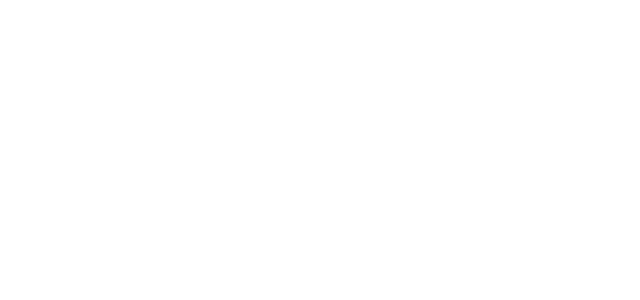
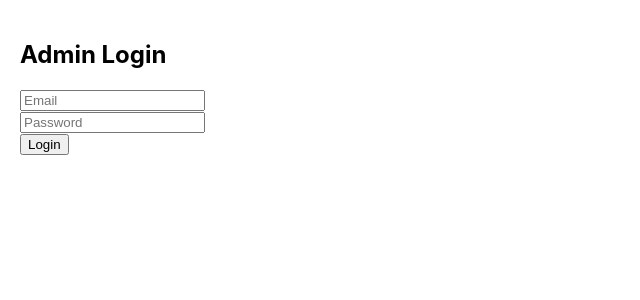
Before and after one commit to tumi10111/map2.0, a React (Create React App) app: page /admin in a window 1280 px wide. Before the commit this address had no page. Shown: the top 300 px of the page, without its empty margins (0-640 px from the left). Built offline with nearby package versions, Linux system fonts and the light colour scheme.

Commit message:
viewmap as homepage and add admin routing

```diff
--- a/package.json
+++ b/package.json
@@ -19,7 +19,7 @@
     "react": "^19.1.0",
     "react-dom": "^19.1.0",
     "react-leaflet": "^5.0.0",
-    "react-router-dom": "^7.6.2",
+    "react-router-dom": "^7.7.0",
     "react-scripts": "5.0.1",
     "web-vitals": "^2.1.4"
   },
--- /dev/null
+++ b/src/AdminLogin.js
@@ -0,0 +1,64 @@
+import React, { useState } from 'react';
+import { useNavigate } from 'react-router-dom';
+
+const AdminLogin = () => {
+  const navigate = useNavigate();
+  const [email, setEmail] = useState('');
+  const [password, setPassword] = useState('');
+  const [error, setError] = useState('');
+
+  const handleLogin = async (e) => {
+    e.preventDefault();
+
+    if (!email || !password) {
+      setError('Please enter email and password');
+      return;
+    }
+
+    try {
+      const res = await fetch('https://map2-0.onrender.com/api/admin/login', {
+        method: 'POST',
+        headers: { 'Content-Type': 'application/json' },
+        body: JSON.stringify({ email, password }),
+      });
+
+      const data = await res.json();
+
+      if (res.ok) {
+        navigate('/dashboard'); // Redirect to GraveMap
+      } else {
+        setError(data.error || 'Invalid credentials');
+      }
+    } catch (err) {
+      setError('Login failed');
+    }
+  };
+
+  return (
+    <div style={{ padding: 20 }}>
+      <h2>Admin Login</h2>
+      <form onSubmit={handleLogin}>
+        <div>
+          <input
+            type="email"
+            placeholder="Email"
+            value={email}
+            onChange={(e) => setEmail(e.target.value)}
+          /><br />
+        </div>
+        <div>
+          <input
+            type="password"
+            placeholder="Password"
+            value={password}
+            onChange={(e) => setPassword(e.target.value)}
+          /><br />
+        </div>
+        {error && <p style={{ color: 'red' }}>{error}</p>}
+        <button type="submit">Login</button>
+      </form>
+    </div>
+  );
+};
+
+export default AdminLogin;
--- a/src/App.js
+++ b/src/App.js
@@ -1,16 +1,16 @@
 import React from 'react';
-import { BrowserRouter as Router, Route, Routes } from 'react-router-dom';
-import GraveMap from './GraveMap';
+import { BrowserRouter as Router, Routes, Route } from 'react-router-dom';
 import ViewMap from './viewmap';
+import AdminLogin from './AdminLogin';
+import GraveMap from './GraveMap'; // Admin dashboard
 
 function App() {
   return (
     <Router>
-
       <Routes>
-        <Route path="/" element={<GraveMap />} />
-        <Route path="/viewmap" element={<ViewMap />} />
-        {/* Add more routes here if needed */}
+        <Route path="/" element={<ViewMap />} />
+        <Route path="/admin" element={<AdminLogin />} />
+        <Route path="/dashboard" element={<GraveMap />} />
       </Routes>
     </Router>
   );
--- a/src/viewmap.js
+++ b/src/viewmap.js
@@ -5,8 +5,9 @@ import {
 import axios from 'axios';
 import L from 'leaflet';
 import 'leaflet/dist/leaflet.css';
+import { useNavigate } from 'react-router-dom';
 
-const API_BASE_URL = 'https://map2-0.onrender.com'; // ✅ Local server or dev tunnel
+const API_BASE_URL = 'https://map2-0.onrender.com';
 
 // Icons
 const graveIcon = new L.Icon({
@@ -19,7 +20,7 @@ const availableGraveIcon = new L.Icon({
   iconSize: [26, 26],
 });
 
-// DMS to Decimal Conversion
+// Convert DMS to Decimal
 const dmsToDecimal = (dmsStr) => {
   if (!dmsStr) return null;
   if (typeof dmsStr === 'number') return dmsStr;
@@ -34,7 +35,7 @@ const dmsToDecimal = (dmsStr) => {
 
 const parseCoordinate = (coord) => dmsToDecimal(coord);
 
-// Center Map Component
+// Re-center map on search
 const MapCenter = ({ lat, lng, zoom }) => {
   const map = useMap();
   useEffect(() => {
@@ -43,11 +44,13 @@ const MapCenter = ({ lat, lng, zoom }) => {
   return null;
 };
 
-// Mouse Coordinates Tracker
+// Show live coordinates
 const MouseCoordinates = () => {
   const [position, setPosition] = useState(null);
   useMapEvents({ mousemove: (e) => setPosition(e.latlng) });
+
   if (!position) return null;
+
   return (
     <div style={{
       position: 'absolute', bottom: 10, left: 10,
@@ -59,7 +62,7 @@ const MouseCoordinates = () => {
   );
 };
 
-// Main ViewMap Component
+// Main component
 const ViewMap = () => {
   const [graves, setGraves] = useState([]);
   const [zoomLevel] = useState(15);
@@ -67,6 +70,7 @@ const ViewMap = () => {
   const [searchTerm, setSearchTerm] = useState('');
   const [searchCoords, setSearchCoords] = useState(null);
   const mapRef = useRef();
+  const navigate = useNavigate();
 
   useEffect(() => {
     loadGraves();
@@ -103,6 +107,18 @@ const ViewMap = () => {
 
   return (
     <div>
+      {/* Admin Button */}
+      <div style={{
+        position: 'absolute',
+        top: 10, right: 10,
+        zIndex: 1000
+      }}>
+        <button onClick={() => navigate('/admin')}>
+          Admin
+        </button>
+      </div>
+
+      {/* Controls */}
       <div style={{ padding: 10, display: 'flex', gap: 8 }}>
         <input
           type="text"
@@ -113,7 +129,6 @@ const ViewMap = () => {
           style={{ flex: 1 }}
         />
         <button onClick={handleSearch}>Search</button>
-
         <select value={filterStatus} onChange={(e) => setFilterStatus(e.target.value)}>
           <option value="all">All</option>
           <option value="occupied">Occupied</option>
@@ -121,6 +136,7 @@ const ViewMap = () => {
         </select>
       </div>
 
+      {/* Map */}
       <MapContainer
         center={[-26.19394, 28.02739]}
         zoom={zoomLevel}
```
Also changed, not shown: server.js (+14 -0 lines), 1 other file (tests, documents, lock files or other folders).
